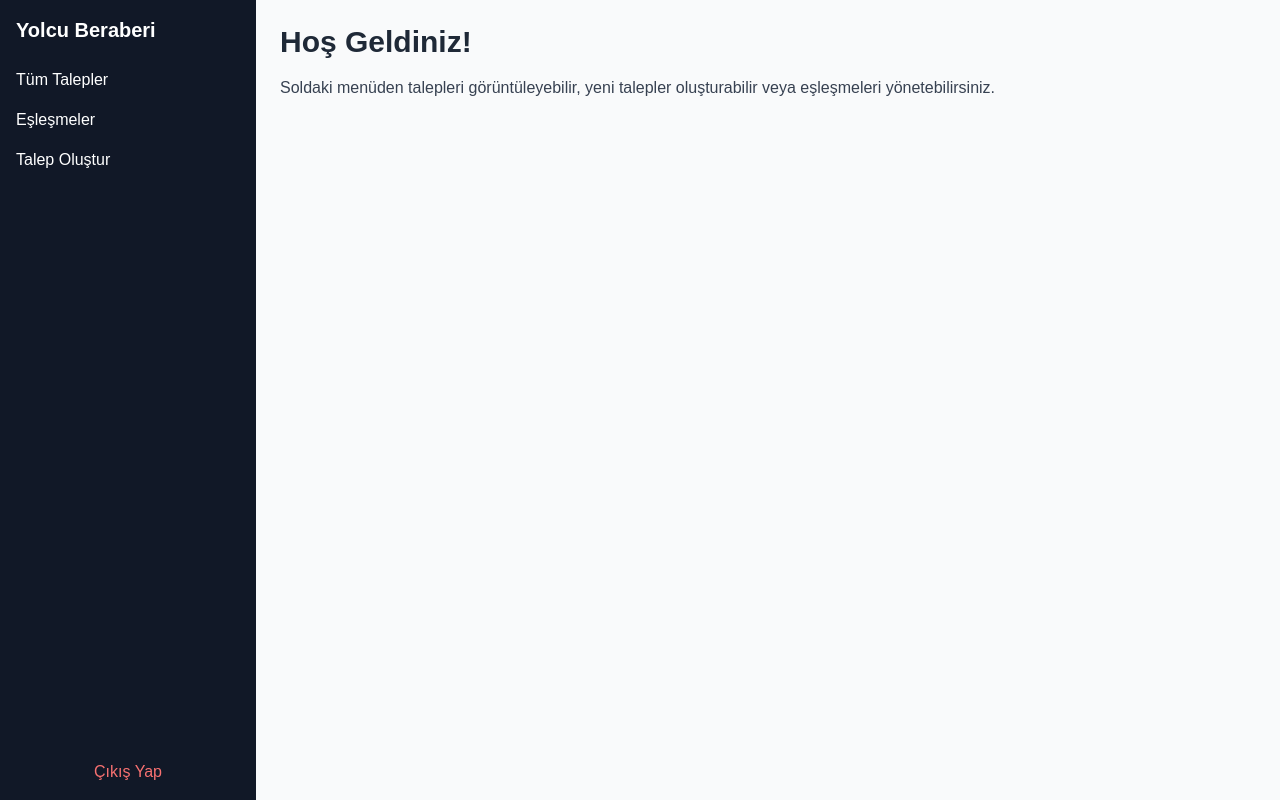
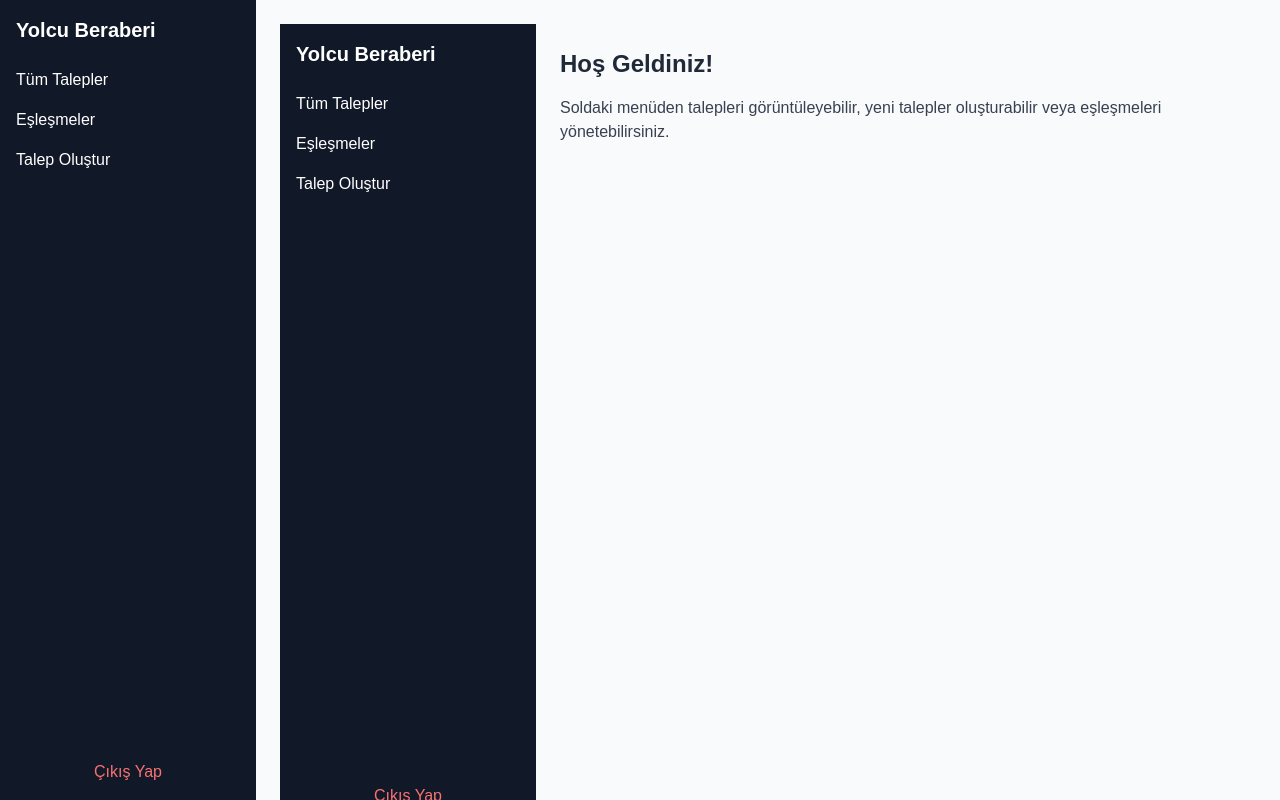
Before and after one commit to mssalci/yolcuberaberi, a Next.js app: page / in a window 1280 px wide. Built offline with nearby package versions, Linux system fonts and the light colour scheme; no server answers; sample sign-in values are in the browser's storage.

Commit message:
Update index.js

```diff
--- a/pages/index.js
+++ b/pages/index.js
@@ -1,12 +1,13 @@
 // pages/index.js
+import Layout from '../components/Layout';
 
 export default function HomePage() {
   return (
-    <>
-      <h1 className="text-3xl font-bold mb-4 text-gray-800">Hoş Geldiniz!</h1>
+    <Layout>
+      <h1 className="text-2xl font-bold mb-4 text-gray-800">Hoş Geldiniz!</h1>
       <p className="text-gray-700">
         Soldaki menüden talepleri görüntüleyebilir, yeni talepler oluşturabilir veya eşleşmeleri yönetebilirsiniz.
       </p>
-    </>
+    </Layout>
   );
 }
```
